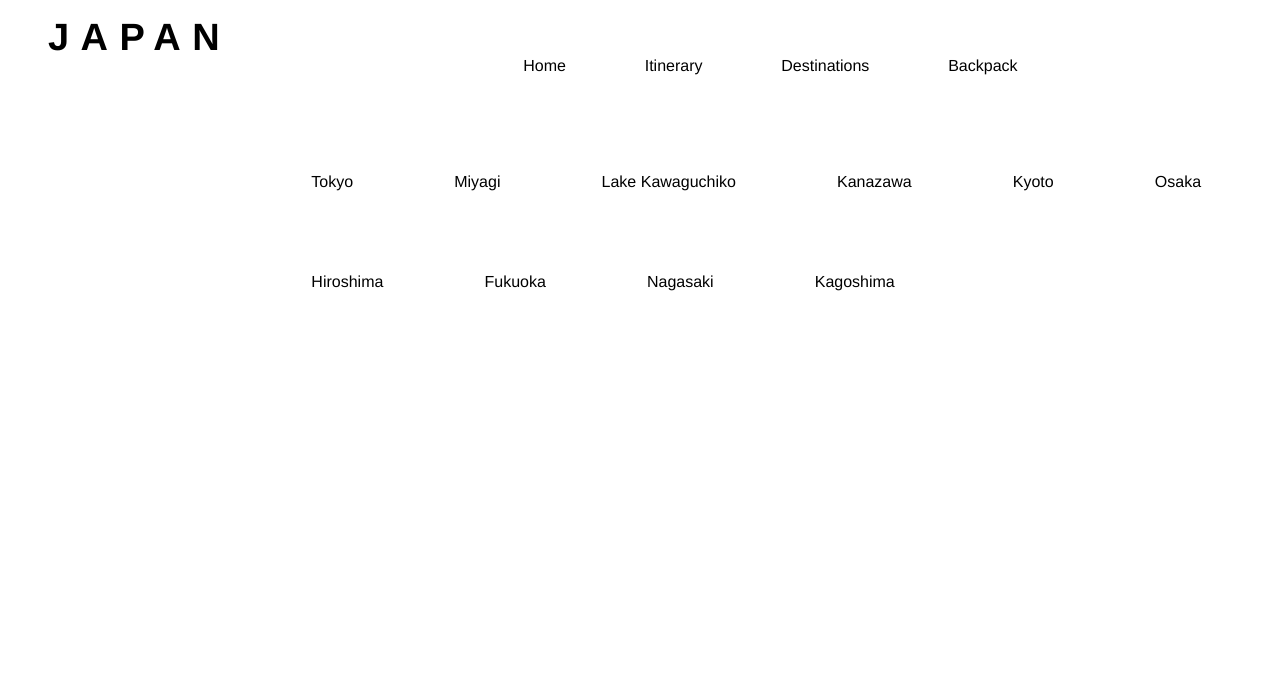
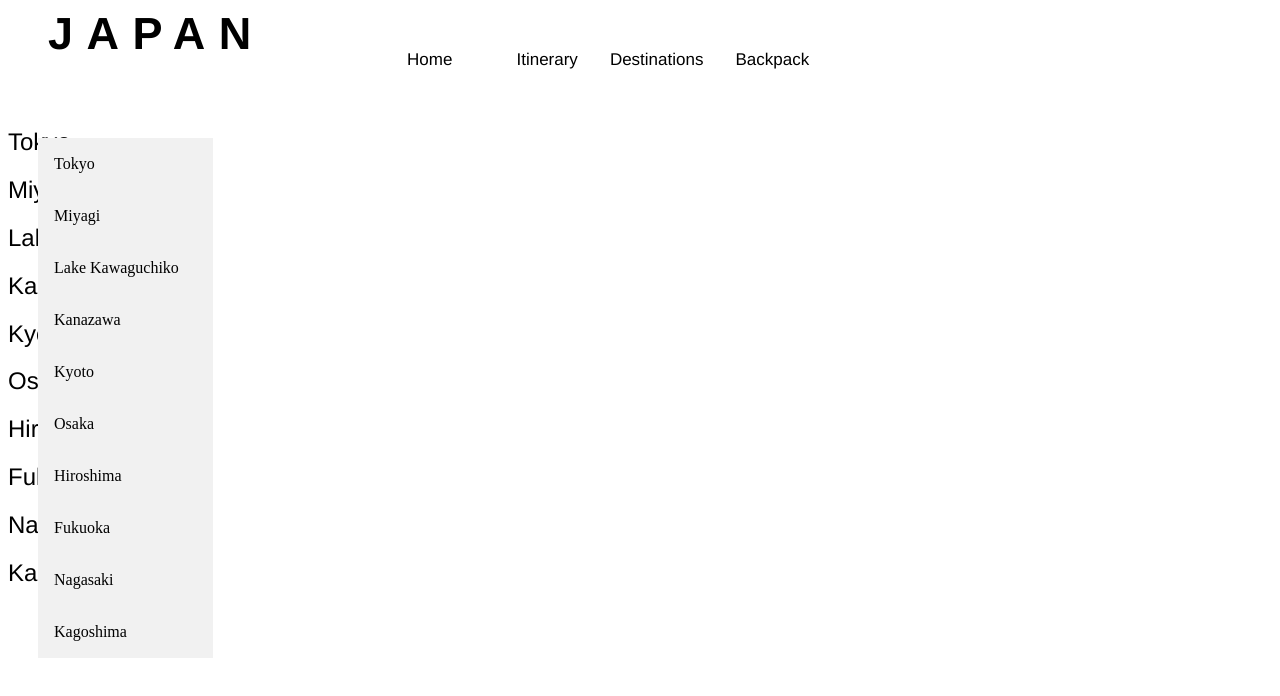
Before and after one commit to dalbertoni/338_02_Albertoni_FinalProject, a plain HTML site: page destinations.html in a window 1280 px wide. Drawn offline with Linux system fonts and the light colour scheme; a web font is replaced by a local one.

Commit message:
update files

```diff
--- a/css/styles.css
+++ b/css/styles.css
@@ -1,51 +1,88 @@
 @import url('https://fonts.googleapis.com/css?family=Inknut+Antiqua');
 @import url('https://fonts.googleapis.com/css?family=Josefin+Sans');
+
+.topnav {
+    height:100px ;
+    overflow: hidden;
+    padding-left: 10%;
+}
+
+.topnav a {
+    font-family: 'Jesefin Sans',Helvetica, san-serif;
+    float: left;
+    display: inline-block;
+    text-align: right;
+    padding: 14px 16px;
+    text-decoration: none;
+    font-size: 17px;
+    line-height: 75px;
+}
+
+.topnav a:link {
+  text-decoration:none;
+  color: black;
+}
+
+.topnav a:visited {
+  color:black;
+}
+
+.topnav a:hover {
+  color:#ff6666;
+}
+
+.topnav a:active {
+  color:none;
+}
+
 h1 {
   text-transform: uppercase;
   font-family:'Inknut Antiqua', Helvetica, san-serif;
   letter-spacing: 0.3em;
   color: black;
-  font-size: 38px;
+  font-size: 45px;
   padding-left: 40px;
   float: left;
   margin-top: 0px;
 
 }
 
+.sidebar {
+  list-style-type: none;
+    margin: 30px;
+    padding:0;
+    width: 175px;
+    background-color: #f1f1f1;
+    position:fixed;
 
-.main-navigation {
-   height: 100px;
+}
 
- }
+.sidebar a {
+  display: block;
+   color: #000;
+   padding: 17px 16px;
+   text-decoration: none;
+}
 
- ul {
-   list-style-type: none;
-   font-family: 'Jesefin Sans',Helvetica, san-serif;
-   padding-left:20%;
-   overflow:hidden;
- }
-
- li {
-   float: left;
-   display: inline-block;
-   line-height: 100px;
-   padding: 0px 5%;
-
- }
-
-a:link {
+.sidebar a:link{
   text-decoration:none;
   color: black;
 }
 
-a:visited {
-  color:black;
+
+.sidebar a:hover {
+  background-color:#ff6666;
 }
 
-a:hover {
-  color:red;
+.sidebar a:active {
+  background-color:#ff6666;
 }
 
-a:active {
-  color:none;
+.body {
+  float:left;
 }
+
+.body h2 {
+  font-family: 'Jesefin Sans',Helvetica, san-serif;
+  font-weight: lighter;
+}
--- a/destinations.html
+++ b/destinations.html
@@ -9,33 +9,39 @@
 </head>
 <body>
   <header>
-    <div class="main-navigation">
-    <h1>Japan</h1>
-      <nav>
-        <ul>
-          <li><a href="index.html">Home<a/></li>
-          <li><a href="itinerary.html">Itinerary</a></li>
-          <li><a href="destinations.html">Destinations</a></li>
-          <li><a href="backpack.html">Backpack</a></li>
-        </ul>
-      </nav><!-- end of naviation -->
-      </div>
-    </header>
+  <h1>Japan</h1>
+  <div class="topnav" id="main-nav">
+    <a href="index.html">Home<a/>
+    <a href="itinerary.html">Itinerary</a>
+    <a href="destinations.html">Destinations</a>
+    <a href="backpack.html">Backpack</a>
+</div><!-- end of naviation -->
+  </header>
+  <div class="sidebar">
+    <a href="#tokyo">Tokyo</a>
+    <a href="#Miyagi">Miyagi</a>
+    <a href="#Lake-Kawaguchiko">Lake Kawaguchiko</a>
+    <a href="#Kanazawa">Kanazawa</a>
+    <a href="#Kyoto">Kyoto</a>
+    <a href="#Osaka">Osaka</a>
+    <a href="#Hiroshima">Hiroshima</a>
+    <a href="#Fukuoka">Fukuoka</a>
+    <a href="#Nagasaki">Nagasaki</a>
+    <a href="#Kagoshima">Kagoshima</a>
+  </div>
 
-  <div class="sidebar" align="left">
-    <ul>
-      <li><a href="#tokyo">Tokyo</a></li>
-      <li><a href="#Miyagi">Miyagi</a></li>
-      <li><a href="#Lake-Kawaguchiko">Lake Kawaguchiko</a></li>
-      <li><a href="#Kanazawa">Kanazawa</a></li>
-      <li><a href="#Kyoto">Kyoto</a></li>
-      <li><a href="#Osaka">Osaka</a></li>
-      <li><a href="#Hiroshima">Hiroshima</a></li>
-      <li><a href="#Fukuoka">Fukuoka</a></li>
-      <li><a href="#Nagasaki">Nagasaki</a></li>
-      <li><a href="#Kagoshima">Kagoshima</a></li>
+<div class="body">
+  <h2 id="tokyo">Tokyo</h2>
+  <h2 id="Miyagi">Miyagi</h2>
+  <h2 id="Lake-Kawaguchiko">Lake Kawaguchiko</h2>
+  <h2 id="Kanazawa">Kanazawa</h2>
+  <h2 id="Kyoto">Kyoto</h2>
+  <h2 id="Osaka">Osaka</h2>
+  <h2 id="Hiroshima">Hiroshima</h2>
+  <h2 id="Fukuoka">Fukuoka</h2>
+  <h2 id="Nagasaki">Nagasaki</h2>
+  <h2 id=Kagoshima>Kagoshima</h2>
+</div>
 
-    </ul>
-  </div>
 </body>
 </html>
```
Also changed, not shown: backpack.html (+8 -13 lines), index.html (+8 -12 lines), itinerary.html (+8 -13 lines), 2 other files.
